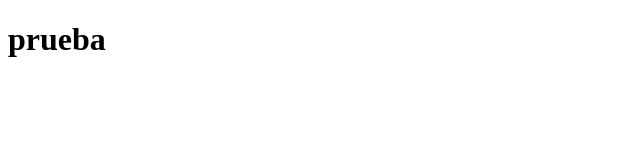
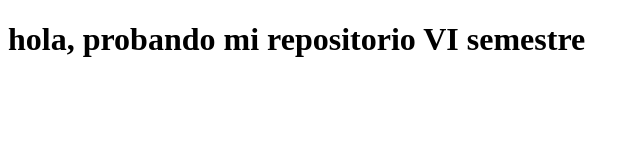
Before and after one commit to lis-555/pagina, a plain HTML site: page index.html in a window 1280 px wide. Shown: the whole page, without its empty margins (0-640 px from the left). Drawn offline with Linux system fonts and the light colour scheme.

Commit message:
Update index.html

```diff
--- a/index.html
+++ b/index.html
@@ -4,6 +4,6 @@
 
 </head>
 <body>
-    <h1>prueba<h1>
+    <h1>hola, probando mi repositorio  VI semestre<h1>
 </body>
 </html>
```
